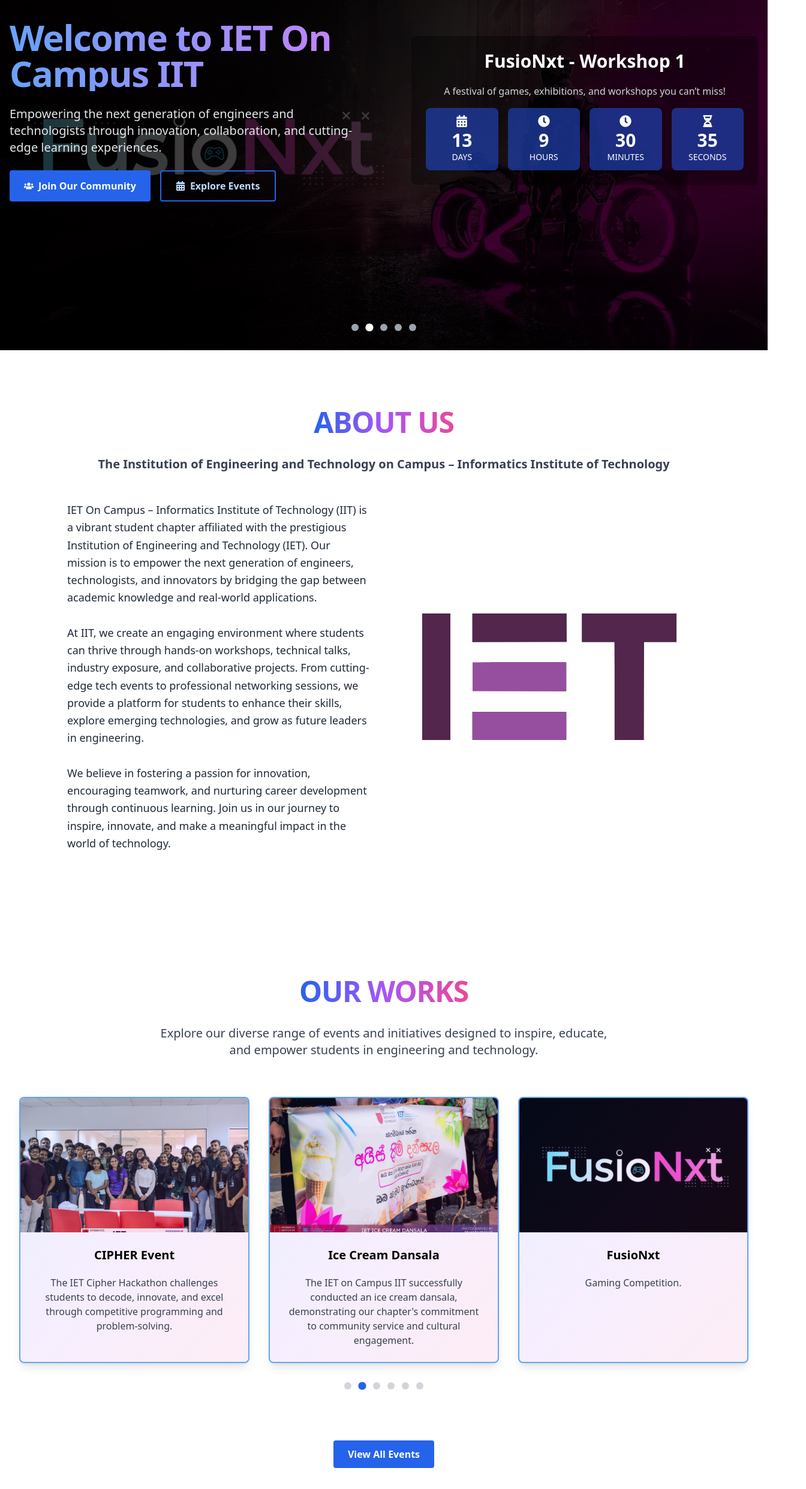
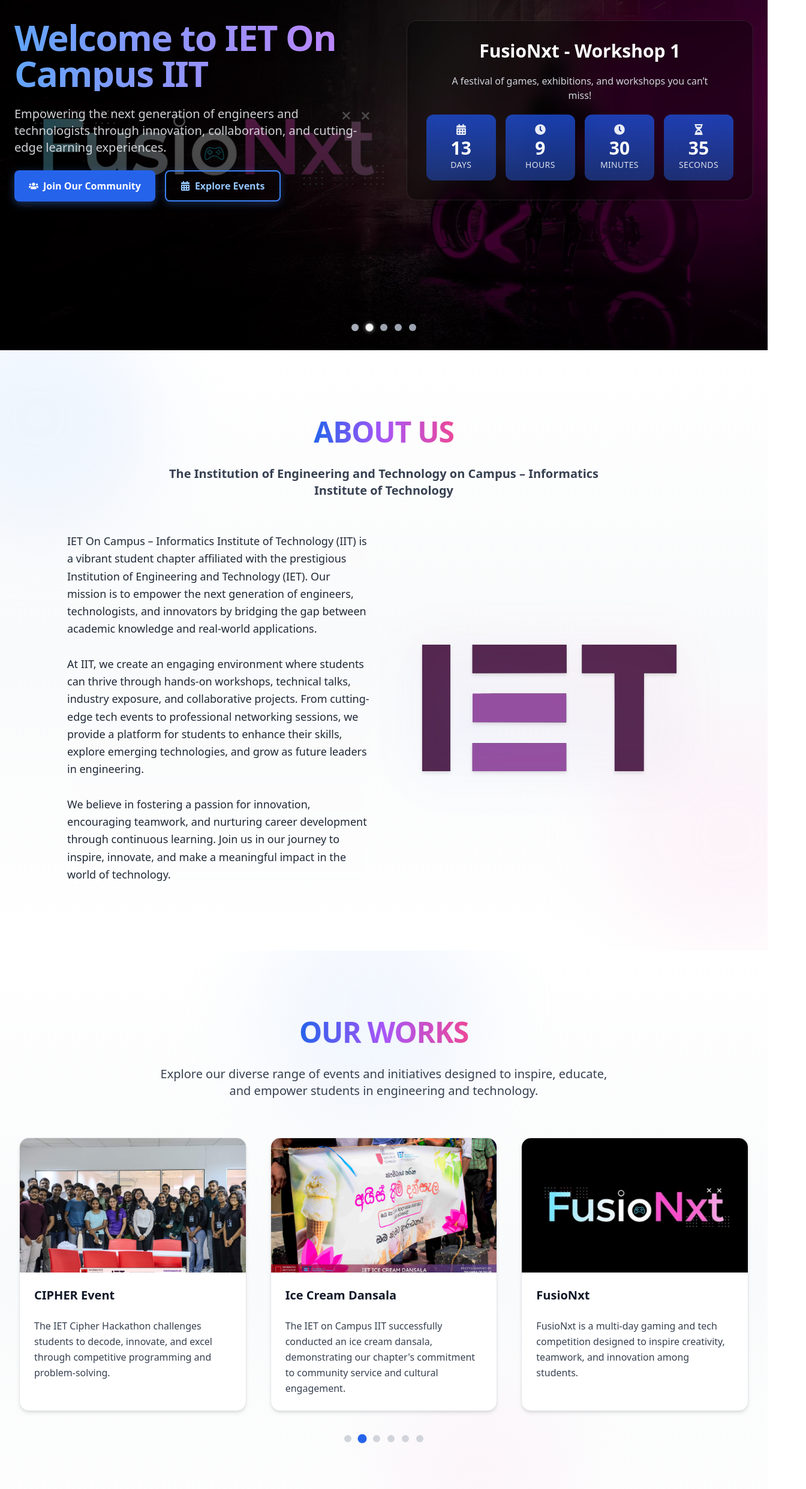
Before and after one commit to AvaneeshKesavan/iet-iit, a React (Vite) app: page / in a window 1280 px wide. Shown: the part 280-2763 px from the top of the page at 60% size, 1344 px wide, since content can reach past the window. Built offline with nearby package versions, Linux system fonts and the light colour scheme.

Commit message:
minor ui fixes

```diff
--- a/src/components/AboutSection.jsx
+++ b/src/components/AboutSection.jsx
@@ -2,8 +2,17 @@
 
 export default function AboutSection() {
   return (
-    <section id="about" className="py-24 bg-white text-black relative">
-      <div className="max-w-6xl mx-auto px-6 md:px-12">
+    <section
+      id="about"
+      className="relative py-28 bg-gradient-to-b from-white via-gray-50 to-white text-black overflow-hidden"
+    >
+      {/* Subtle background glow */}
+      <div className="absolute inset-0 pointer-events-none">
+        <div className="absolute -top-20 -left-32 w-96 h-96 bg-blue-100 rounded-full blur-3xl opacity-40 animate-pulse"></div>
+        <div className="absolute bottom-0 -right-32 w-96 h-96 bg-pink-100 rounded-full blur-3xl opacity-40 animate-pulse"></div>
+      </div>
+
+      <div className="relative max-w-6xl mx-auto px-6 md:px-12">
         {/* Heading */}
         <motion.h2
           initial={{ opacity: 0, y: 30 }}
@@ -12,7 +21,7 @@
           viewport={{ once: true }}
           className="text-4xl md:text-5xl font-extrabold mb-8 tracking-tight text-center"
         >
-          <span className="bg-gradient-to-r from-blue-600 via-purple-500 to-pink-500 bg-clip-text text-transparent">
+          <span className="bg-gradient-to-r from-blue-600 via-purple-500 to-pink-500 bg-clip-text text-transparent drop-shadow-sm">
             ABOUT US
           </span>
         </motion.h2>
@@ -23,7 +32,7 @@
           whileInView={{ opacity: 1, y: 0 }}
           transition={{ duration: 0.7, delay: 0.2 }}
           viewport={{ once: true }}
-          className="text-lg md:text-xl font-semibold mb-12 text-gray-700 text-center"
+          className="text-lg md:text-xl font-semibold mb-14 text-gray-700 text-center max-w-3xl mx-auto leading-relaxed"
         >
           The Institution of Engineering and Technology on Campus – Informatics
           Institute of Technology
@@ -32,36 +41,37 @@
         {/* Two-column layout */}
         <div className="grid md:grid-cols-2 gap-12 items-center">
           {/* Text */}
-          <motion.p
+          <motion.div
             initial={{ opacity: 0, x: -40 }}
             whileInView={{ opacity: 1, x: 0 }}
             transition={{ duration: 0.8, delay: 0.3 }}
             viewport={{ once: true }}
-            className="text-lg leading-relaxed text-gray-800"
           >
+            <p className="text-lg leading-relaxed text-gray-800 backdrop-blur-sm transition-all duration-300">
               IET On Campus – Informatics Institute of Technology (IIT) is a
-            vibrant student chapter affiliated with the prestigious Institution
-            of Engineering and Technology (IET). Our mission is to empower the
-            next generation of engineers, technologists, and innovators by
-            bridging the gap between academic knowledge and real-world
-            applications.
+              vibrant student chapter affiliated with the prestigious
+              Institution of Engineering and Technology (IET). Our mission is to
+              empower the next generation of engineers, technologists, and
+              innovators by bridging the gap between academic knowledge and
+              real-world applications.
               <br />
               <br />
-            At IIT, we create an engaging environment where students can thrive
-            through hands-on workshops, technical talks, industry exposure, and
-            collaborative projects. From cutting-edge tech events to
-            professional networking sessions, we provide a platform for students
-            to enhance their skills, explore emerging technologies, and grow as
-            future leaders in engineering.
+              At IIT, we create an engaging environment where students can
+              thrive through hands-on workshops, technical talks, industry
+              exposure, and collaborative projects. From cutting-edge tech
+              events to professional networking sessions, we provide a platform
+              for students to enhance their skills, explore emerging
+              technologies, and grow as future leaders in engineering.
               <br />
               <br />
               We believe in fostering a passion for innovation, encouraging
               teamwork, and nurturing career development through continuous
               learning. Join us in our journey to inspire, innovate, and make a
               meaningful impact in the world of technology.
-          </motion.p>
+            </p>
+          </motion.div>
 
-          {/* Illustration / Image */}
+          {/* Image */}
           <motion.div
             initial={{ opacity: 0, x: 40 }}
             whileInView={{ opacity: 1, x: 0 }}
@@ -69,11 +79,14 @@
             viewport={{ once: true }}
             className="flex justify-center"
           >
+            <div className="relative group">
               <img
                 src="/assets/IETlogo.svg"
                 alt="About IET IIT"
-              className="w-full max-w-md"
+                className="w-full max-w-md drop-shadow-md transition-transform duration-500 group-hover:scale-105"
               />
+              <div className="absolute inset-0 bg-gradient-to-tr from-blue-500/10 to-pink-500/10 rounded-3xl blur-2xl opacity-50 group-hover:opacity-70 transition-all duration-500"></div>
+            </div>
           </motion.div>
         </div>
       </div>
--- a/src/components/BackToTop.jsx
+++ b/src/components/BackToTop.jsx
@@ -12,7 +12,7 @@
         document.documentElement.scrollHeight - window.innerHeight;
       const scrolled = (scrollTop / docHeight) * 100;
       setScrollY(scrolled);
-      setVisible(scrollTop > 200); // show button after 200px
+      setVisible(scrollTop > 200);
     };
 
     window.addEventListener("scroll", handleScroll);
--- a/src/components/EventsSection.jsx
+++ b/src/components/EventsSection.jsx
@@ -20,8 +20,17 @@
   }
 
   return (
-    <section id="ourwork" className="py-28 bg-white text-black relative">
-      <div className="max-w-7xl mx-auto px-4 md:px-8 text-center">
+    <section
+      id="ourwork"
+      className="relative py-28 bg-gradient-to-b from-white via-gray-50 to-white text-black overflow-hidden"
+    >
+      {/* Decorative glows */}
+      <div className="absolute inset-0 pointer-events-none">
+        <div className="absolute -top-24 left-1/3 w-96 h-96 bg-blue-100 rounded-full blur-3xl opacity-30 animate-pulse"></div>
+        <div className="absolute bottom-0 right-1/4 w-80 h-80 bg-pink-100 rounded-full blur-3xl opacity-30 animate-pulse"></div>
+      </div>
+
+      <div className="relative max-w-7xl mx-auto px-4 md:px-8 text-center">
         {/* Heading */}
         <motion.h2
           initial={{ opacity: 0, y: 30 }}
@@ -30,7 +39,7 @@
           viewport={{ once: true }}
           className="text-4xl md:text-5xl font-extrabold mb-8 tracking-tight"
         >
-          <span className="bg-gradient-to-r from-blue-600 via-purple-500 to-pink-500 bg-clip-text text-transparent">
+          <span className="bg-gradient-to-r from-blue-600 via-purple-500 to-pink-500 bg-clip-text text-transparent drop-shadow-sm">
             OUR WORKS
           </span>
         </motion.h2>
@@ -41,14 +50,14 @@
           whileInView={{ opacity: 1, y: 0 }}
           transition={{ duration: 0.7, delay: 0.2 }}
           viewport={{ once: true }}
-          className="text-lg md:text-xl font-medium text-gray-700 mb-16 max-w-3xl mx-auto"
+          className="text-lg md:text-xl font-medium text-gray-700 mb-16 max-w-3xl mx-auto leading-relaxed"
         >
           Explore our diverse range of events and initiatives designed to
           inspire, educate, and empower students in engineering and technology.
         </motion.p>
 
         {/* Carousel / Grid */}
-        <div className="grid grid-cols-1 sm:grid-cols-2 lg:grid-cols-3 gap-8">
+        <div className="grid grid-cols-1 sm:grid-cols-2 lg:grid-cols-3 gap-10">
           <AnimatePresence>
             {visibleEvents.map((event, idx) => (
               <motion.div
@@ -58,21 +67,23 @@
                 exit={{ opacity: 0, y: -20 }}
                 transition={{ duration: 0.8, delay: idx * 0.2 }}
               >
-                <div className="relative group bg-white border-2 border-blue-400 rounded-lg overflow-hidden shadow-lg hover:shadow-xl hover:scale-105 transition-transform duration-300 flex flex-col h-full">
-                  {/* Gradient Overlay */}
-                  <div className="absolute inset-0 bg-gradient-to-br from-blue-600 via-purple-500 to-pink-500 opacity-10 group-hover:opacity-20 transition-opacity duration-500 pointer-events-none"></div>
+                <div className="relative group bg-white border border-gray-200 rounded-2xl overflow-hidden shadow-md hover:shadow-2xl transition-all duration-300 flex flex-col h-full hover:-translate-y-1">
+                  {/* Accent Border Glow */}
+                  <div className="absolute inset-0 bg-gradient-to-br from-blue-600 via-purple-500 to-pink-500 opacity-0 group-hover:opacity-10 transition-opacity duration-500 pointer-events-none"></div>
 
                   <img
                     src={event.image}
                     alt={event.title}
-                    className="w-full h-56 object-cover"
+                    className="w-full h-56 object-cover transition-transform duration-500 group-hover:scale-105"
                   />
 
-                  <div className="p-6 flex flex-col gap-2 relative z-10 flex-1">
-                    <h3 className="text-xl font-semibold text-black min-h-[2.5rem]">
+                  <div className="p-6 flex flex-col gap-3 relative z-10 flex-1 text-left">
+                    <h3 className="text-xl font-semibold text-gray-900 min-h-[2.5rem] group-hover:text-blue-600 transition-colors">
                       {event.title}
                     </h3>
-                    <p className="text-gray-700 flex-1">{event.description}</p>
+                    <p className="text-gray-700 flex-1 leading-relaxed">
+                      {event.description}
+                    </p>
                   </div>
                 </div>
               </motion.div>
@@ -81,13 +92,13 @@
         </div>
 
         {/* Carousel Dots */}
-        <div className="flex justify-center mt-8 space-x-3">
+        <div className="flex justify-center mt-10 space-x-3">
           {eventsData.map((_, idx) => (
             <button
               key={idx}
-              className={`w-3 h-3 rounded-full transition-all ${
+              className={`w-3 h-3 rounded-full transition-all duration-300 ${
                 currentIndex === idx
-                  ? "bg-blue-600 scale-110"
+                  ? "bg-blue-600 scale-125 shadow-sm"
                   : "bg-gray-300 hover:bg-gray-400"
               }`}
               onClick={() => setCurrentIndex(idx)}
@@ -101,11 +112,11 @@
           whileInView={{ opacity: 1, y: 0 }}
           transition={{ duration: 0.6, delay: 0.4 }}
           viewport={{ once: true }}
-          className="text-center mt-24"
+          className="text-center mt-20"
         >
           <Link
             to="/events"
-            className="px-6 py-3 bg-blue-600 hover:bg-blue-700 text-white rounded font-semibold transition-colors duration-300"
+            className="inline-block px-8 py-3 bg-blue-600 hover:bg-blue-700 text-white font-semibold rounded-full shadow-md hover:shadow-lg transition-all duration-300"
           >
             View All Events
           </Link>
--- a/src/components/HeroSection.jsx
+++ b/src/components/HeroSection.jsx
@@ -21,7 +21,7 @@
     countdownEvent,
   } = data;
 
-  // Background carousel state
+  // Background carousel
   const [currentImage, setCurrentImage] = useState(0);
   useEffect(() => {
     if (!images.length) return;
@@ -31,7 +31,7 @@
     return () => clearInterval(interval);
   }, [images]);
 
-  // Countdown state
+  // Countdown timer
   const [timeLeft, setTimeLeft] = useState({});
   useEffect(() => {
     if (!countdownEvent?.dateTime) return;
@@ -54,17 +54,17 @@
   }, [countdownEvent?.dateTime]);
 
   const iconMap = {
-    days: <FaCalendarAlt className="mx-auto text-xl mb-1" />,
-    hours: <FaClock className="mx-auto text-xl mb-1" />,
-    minutes: <FaClock className="mx-auto text-xl mb-1" />,
-    seconds: <FaHourglassHalf className="mx-auto text-xl mb-1" />,
+    days: <FaCalendarAlt className="mx-auto text-lg mb-1 opacity-90" />,
+    hours: <FaClock className="mx-auto text-lg mb-1 opacity-90" />,
+    minutes: <FaClock className="mx-auto text-lg mb-1 opacity-90" />,
+    seconds: <FaHourglassHalf className="mx-auto text-lg mb-1 opacity-90" />,
   };
 
   const [isLoaded, setIsLoaded] = useState(false);
 
   return (
     <section className="relative w-full h-screen flex items-center justify-center text-white overflow-hidden">
-      {/* Background Carousel with Smooth Fade */}
+      {/* Background Carousel */}
       <AnimatePresence>
         {images.map(
           (img, idx) =>
@@ -77,7 +77,7 @@
                 className={`absolute inset-0 w-full h-full object-cover transition-all duration-700 ${
                   isLoaded ? "blur-0 scale-100" : "blur-lg scale-105"
                 }`}
-                style={{ filter: "brightness(0.4)" }}
+                style={{ filter: "brightness(0.45)" }}
                 onLoad={() => setIsLoaded(true)}
                 initial={{ opacity: 0 }}
                 animate={{ opacity: 1 }}
@@ -88,34 +88,36 @@
         )}
       </AnimatePresence>
 
-      {/* Overlay (kept for extra darkening) */}
-      <div className="absolute inset-0 bg-black/40"></div>
+      {/* Subtle dark overlay */}
+      <div className="absolute inset-0 bg-gradient-to-b from-black/40 via-black/30 to-black/60"></div>
 
       {/* Content */}
-      <div className="relative z-10 max-w-7xl mx-auto px-4 flex flex-col md:flex-row items-center justify-between gap-12 lg:gap-24">
-        {/* Left Text */}
+      <div className="relative z-10 max-w-7xl mx-auto px-4 lg:px-6 flex flex-col md:flex-row items-center justify-between gap-12 lg:gap-20">
+        {/* Left Content */}
         <motion.div
-          className="md:w-1/2 text-center md:text-left space-y-4 sm:space-y-6"
+          className="md:w-1/2 text-center md:text-left space-y-5 sm:space-y-6"
           initial={{ opacity: 0, x: -50 }}
           animate={{ opacity: 1, x: 0 }}
           transition={{ duration: 0.8 }}
         >
-          <h1 className="text-3xl sm:text-4xl md:text-5xl lg:text-6xl font-extrabold tracking-tight text-transparent bg-clip-text bg-gradient-to-r from-blue-400 via-purple-400 to-pink-400 animate-gradient-x">
+          <h1 className="text-4xl sm:text-5xl md:text-6xl font-extrabold leading-tight tracking-tight text-transparent bg-clip-text bg-gradient-to-r from-blue-400 via-purple-400 to-pink-400 animate-gradient-x drop-shadow-lg">
             {title || "Welcome to IET On Campus IIT"}
           </h1>
-          <p className="text-base sm:text-lg md:text-xl text-gray-200">
+          <p className="text-base sm:text-lg md:text-xl text-gray-200/90 leading-relaxed">
             {subtitle ||
               "Empowering the next generation of engineers and innovators."}
           </p>
-          <div className="flex flex-col sm:flex-row gap-3 sm:gap-4 mt-4 justify-center md:justify-start">
+
+          {/* Buttons */}
+          <div className="flex flex-col sm:flex-row gap-4 mt-6 justify-center md:justify-start">
             {button1 && (
               <motion.a
                 href="https://forms.gle/13rS5iqqSHh3rWSv9"
                 target="_blank"
                 rel="noopener noreferrer"
-                whileHover={{ scale: 1.05 }}
-                whileTap={{ scale: 0.97 }}
-                className="flex items-center gap-2 px-5 py-3 sm:px-6 sm:py-3 bg-blue-600 hover:bg-blue-700 rounded font-semibold transition text-white shadow-lg text-sm sm:text-base"
+                whileHover={{ scale: 1.07 }}
+                whileTap={{ scale: 0.95 }}
+                className="flex items-center gap-2 px-6 py-3 bg-blue-600 hover:bg-blue-700 rounded-lg font-semibold transition-all text-white shadow-[0_4px_14px_rgba(59,130,246,0.4)] hover:shadow-[0_6px_20px_rgba(59,130,246,0.6)] text-base"
               >
                 <FaUsers /> {button1}
               </motion.a>
@@ -123,9 +125,9 @@
             {button2 && (
               <motion.button
                 onClick={() => navigate("/events")}
-                whileHover={{ scale: 1.05 }}
-                whileTap={{ scale: 0.97 }}
-                className="flex items-center gap-2 px-5 py-3 sm:px-6 sm:py-3 bg-transparent border-2 border-blue-600 hover:bg-blue-600 hover:text-white rounded font-semibold transition text-blue-200 shadow-lg text-sm sm:text-base"
+                whileHover={{ scale: 1.07 }}
+                whileTap={{ scale: 0.95 }}
+                className="flex items-center gap-2 px-6 py-3 border-2 border-blue-500 text-blue-300 hover:text-white hover:bg-blue-600 rounded-lg font-semibold transition-all shadow-[0_4px_14px_rgba(59,130,246,0.3)] text-base"
               >
                 <FaCalendarAlt /> {button2}
               </motion.button>
@@ -133,48 +135,52 @@
           </div>
         </motion.div>
 
-        {/* Right Countdown */}
+        {/* Right Countdown Box */}
         <motion.div
-          className="md:w-1/2 flex flex-col items-center bg-black/40 p-4 sm:p-6 rounded-lg shadow-xl space-y-4 w-full"
+          className="md:w-1/2 flex flex-col items-center bg-black/40 backdrop-blur-md p-6 sm:p-8 rounded-2xl shadow-2xl space-y-5 w-full border border-white/10"
           initial={{ opacity: 0, x: 50 }}
           animate={{ opacity: 1, x: 0 }}
           transition={{ duration: 0.8, delay: 0.2 }}
         >
-          <h2 className="text-xl sm:text-2xl md:text-3xl font-bold mb-1 text-center">
+          <h2 className="text-2xl sm:text-3xl font-bold text-center text-white drop-shadow-md">
             {countdownEvent?.name || "Next Event"}
           </h2>
           {countdownEvent?.heading && (
-            <h3 className="text-lg sm:text-xl md:text-2xl font-semibold text-blue-300 text-center">
+            <h3 className="text-lg sm:text-xl font-semibold text-blue-300 text-center">
               {countdownEvent.heading}
             </h3>
           )}
           {countdownEvent?.description && (
-            <p className="text-sm sm:text-base md:text-base text-gray-300 text-center">
+            <p className="text-sm sm:text-base text-gray-300 text-center max-w-md">
               {countdownEvent.description}
             </p>
           )}
+
+          {/* Countdown */}
           {timeLeft ? (
-            <div className="grid grid-cols-4 gap-2 sm:gap-4 text-center text-white w-full">
+            <div className="grid grid-cols-4 gap-3 sm:gap-4 text-center text-white w-full">
               {["days", "hours", "minutes", "seconds"].map((unit) => (
                 <motion.div
                   key={unit}
-                  className="bg-blue-800/70 rounded-lg px-2 sm:px-4 py-2 sm:py-3 shadow-md flex flex-col items-center justify-center text-sm sm:text-base"
+                  className="bg-gradient-to-b from-blue-700/80 to-blue-900/80 rounded-xl px-3 sm:px-4 py-3 sm:py-4 shadow-lg flex flex-col items-center justify-center hover:shadow-[0_0_20px_rgba(37,99,235,0.5)] transition-all"
                   whileHover={{ scale: 1.05 }}
                 >
                   {iconMap[unit]}
-                  <span className="block text-2xl sm:text-3xl font-bold">
+                  <span className="block text-3xl font-bold">
                     {timeLeft[unit] || 0}
                   </span>
-                  <span className="uppercase text-xs sm:text-sm">{unit}</span>
+                  <span className="uppercase text-xs sm:text-sm opacity-85 tracking-wide">
+                    {unit}
+                  </span>
                 </motion.div>
               ))}
             </div>
           ) : (
-            <div className="w-full bg-blue-700/80 rounded-lg p-4 sm:p-6 shadow-xl flex flex-col items-center justify-center">
-              <h2 className="text-xl sm:text-2xl md:text-3xl font-bold text-white mb-1 text-center">
+            <div className="w-full bg-blue-800/80 rounded-lg p-5 sm:p-6 shadow-xl text-center">
+              <h2 className="text-2xl sm:text-3xl font-bold text-white mb-2">
                 Coming Soon
               </h2>
-              <p className="text-sm sm:text-base md:text-base text-blue-200 text-center">
+              <p className="text-base text-blue-200">
                 Stay tuned! Exciting updates are on the way.
               </p>
             </div>
@@ -187,27 +193,27 @@
         {images.map((_, idx) => (
           <button
             key={idx}
-            className={`w-2 h-2 sm:w-3 sm:h-3 rounded-full transition-all ${
+            className={`w-2.5 h-2.5 sm:w-3 sm:h-3 rounded-full transition-all duration-300 ${
               currentImage === idx
-                ? "bg-white scale-110"
-                : "bg-gray-400 hover:bg-gray-300"
+                ? "bg-white scale-110 shadow-[0_0_8px_rgba(255,255,255,0.7)]"
+                : "bg-gray-400 hover:bg-gray-200"
             }`}
             onClick={() => setCurrentImage(idx)}
           ></button>
         ))}
       </div>
 
-      {/* Gradient animation */}
+      {/* Gradient text animation */}
       <style>
         {`
           @keyframes gradient-x {
-            0% { background-position: 0% }
-            50% { background-position: 100% }
-            100% { background-position: 0% }
+            0% { background-position: 0% center; }
+            50% { background-position: 100% center; }
+            100% { background-position: 0% center; }
           }
           .animate-gradient-x {
             background-size: 200% auto;
-            animation: gradient-x 6s linear infinite;
+            animation: gradient-x 6s ease infinite;
           }
         `}
       </style>
--- a/src/components/ScrollToTop.jsx
+++ b/src/components/ScrollToTop.jsx
@@ -5,7 +5,6 @@
   const { pathname } = useLocation();
 
   useEffect(() => {
-    // Scroll to top whenever the route changes
     window.scrollTo({ top: 0, behavior: "smooth" });
   }, [pathname]);
 
--- a/src/data/events.json
+++ b/src/data/events.json
@@ -25,10 +25,10 @@
   },
   {
     "title": "FusioNxt",
-    "description": "Gaming Competition.",
+    "description": "FusioNxt is a multi-day gaming and tech competition designed to inspire creativity, teamwork, and innovation among students.",
     "image": "/event/event4.jpg",
     "status": "Coming Soon",
-    "date": "2025-00-00",
+    "date": "2025-11-08",
     "link": "/events/FusioNxt"
   },
   {
```
Also changed, not shown: src/components/Footer.jsx (+20 -20 lines), src/components/NavBar.jsx (+25 -27 lines), src/pages/EventsPage.jsx (+32 -31 lines), src/pages/TeamPage.jsx (+6 -7 lines). Lines whose indentation alone changed are shown as unchanged.
